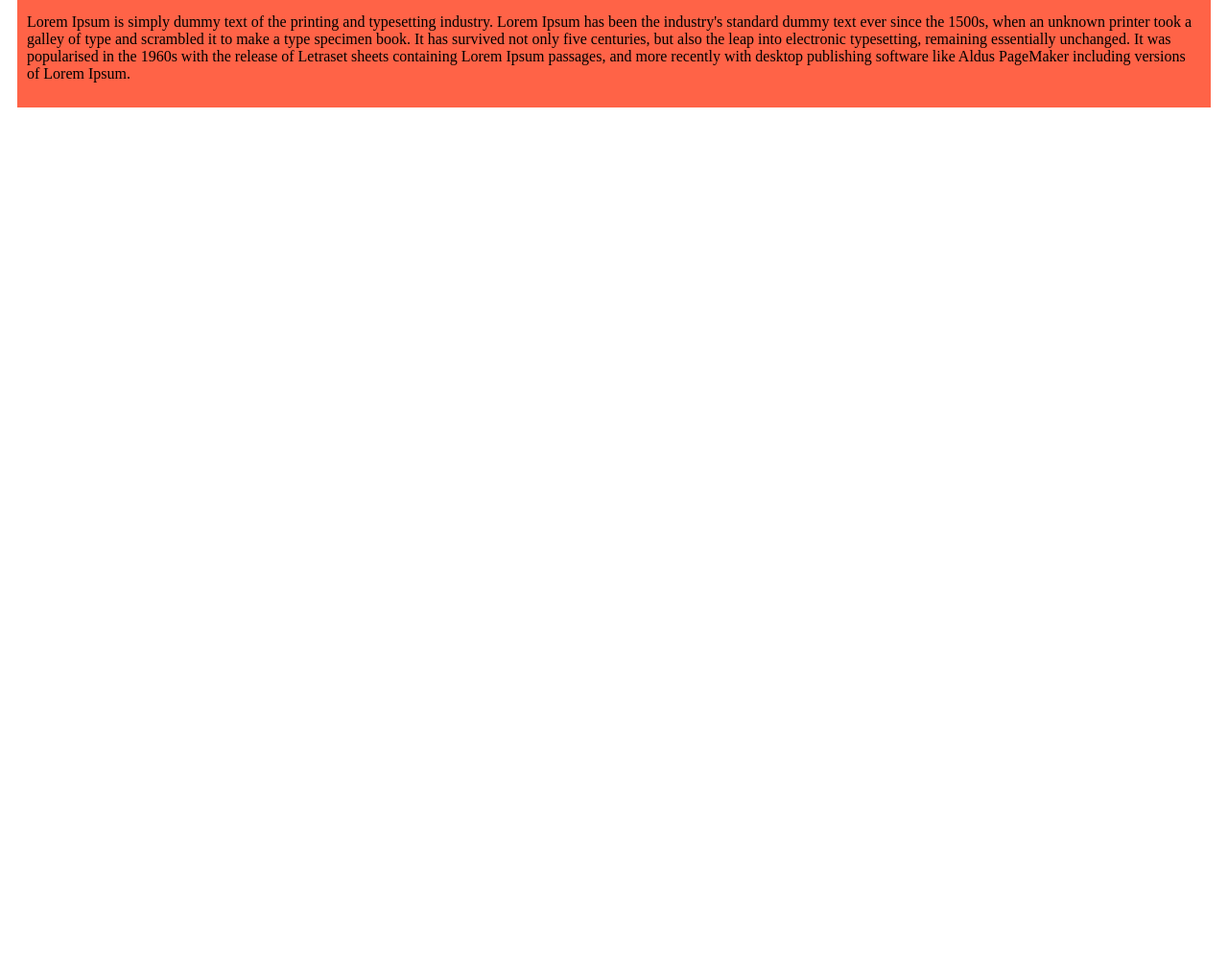
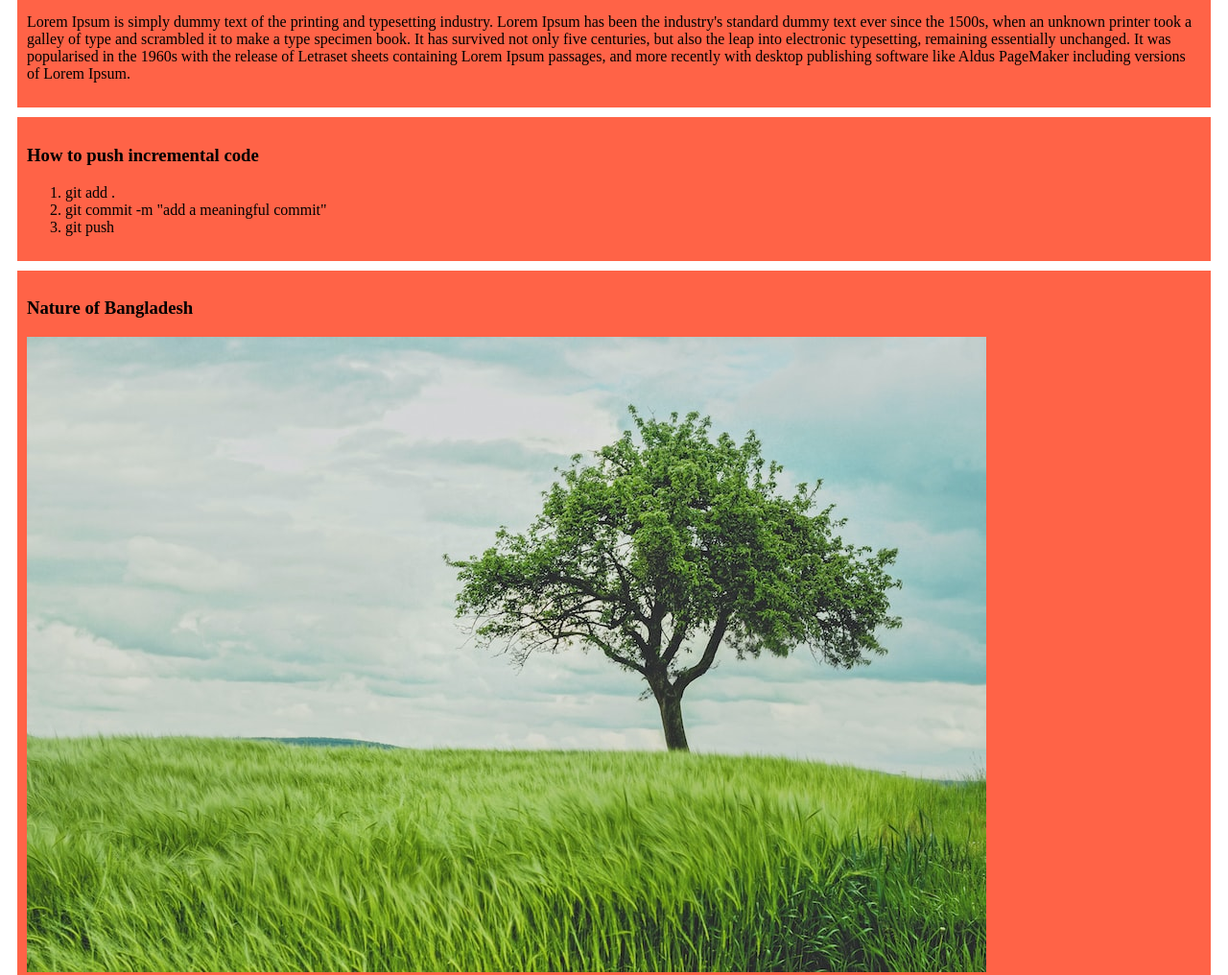
Before and after one commit to programmingpassion1/my-simple-website, a plain HTML site: page index.html in a window 1280 px wide. Shown: the part 420-1436 px from the top of the page at 96% size. Before the commit the page ends 800 px from the top, so only its background shows below. Drawn offline with Linux system fonts and the light colour scheme.

Commit message:
added a picture of nature

```diff
--- a/index.html
+++ b/index.html
@@ -21,6 +21,18 @@
         <h3>My third Blog</h3>
         <p>Lorem Ipsum is simply dummy text of the printing and typesetting industry. Lorem Ipsum has been the industry's standard dummy text ever since the 1500s, when an unknown printer took a galley of type and scrambled it to make a type specimen book. It has survived not only five centuries, but also the leap into electronic typesetting, remaining essentially unchanged. It was popularised in the 1960s with the release of Letraset sheets containing Lorem Ipsum passages, and more recently with desktop publishing software like Aldus PageMaker including versions of Lorem Ipsum.</p>
     </div>
+    <div>
+        <h3>How to push incremental code</h3>
+        <ol>
+            <li>git add .</li>
+            <li>git commit -m "add a meaningful commit"</li>
+            <li>git push</li>
+        </ol>
+    </div>
+    <div>
+        <h3>Nature of Bangladesh</h3>
+        <img src="images/bOvf94dPRxWu0u3QsPjF_tree.jpg" alt="Nature of Bangladesh">
+    </div>
 
 </body>
 
```
Also changed, not shown: images/bOvf94dPRxWu0u3QsPjF_tree.jpg (added).
